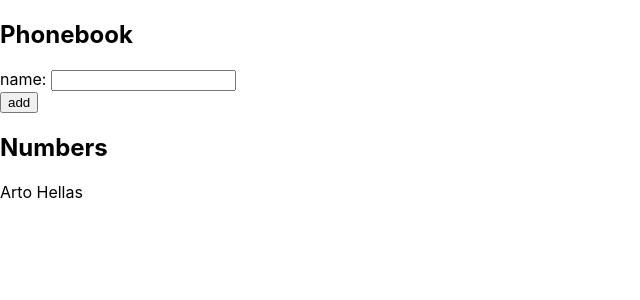
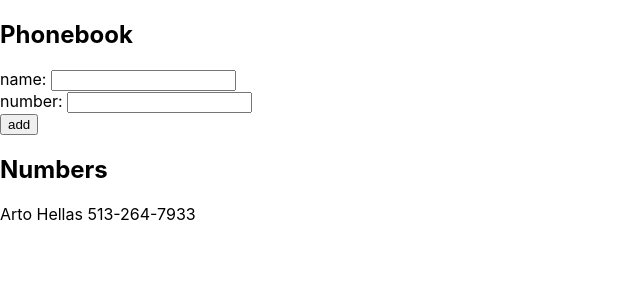
Before and after one commit to Cgard5424/fullstackopen, a React (Create React App) app in the folder part2/phonebook/: page / in a window 1280 px wide. Shown: the top 300 px of the page, without its empty margins (0-640 px from the left). Built offline with nearby package versions, Linux system fonts and the light colour scheme.

Commit message:
Finished part 2.8

```diff
--- a/part2/phonebook/src/App.js
+++ b/part2/phonebook/src/App.js
@@ -3,16 +3,19 @@ import React, { useState } from 'react'
 const App = () => {
   const [persons, setPersons] = useState([
     { name: 'Arto Hellas',
-      id: 'Arto Hellas' }
+      id: 'Arto Hellas',
+      number: '513-264-7933' }
   ])
   const [newName, setNewName] = useState('')
+  const [newNumber, setNewNumber] = useState('')
 
   const addName = (event) => {
     event.preventDefault()
     //console.log(event.target.name)
     const nameObject = {
       name: newName,
-      id: newName
+      id: newName,
+      number: newNumber
     }
 
     if (!persons.some(person => person.name === newName)) {
@@ -29,6 +32,11 @@ const App = () => {
     setNewName(event.target.value)
   }
 
+  const handleNumberChange = (event) => {
+    //console.log(event.target.value)
+    setNewNumber(event.target.value)
+  }
+
   return (
     <div>
       <h2>Phonebook</h2>
@@ -40,22 +48,28 @@ const App = () => {
           />
         </div>
         <div>
+          number: <input
+            value={newNumber}
+            onChange={handleNumberChange}
+          />
+        </div>
+        <div>
           <button type="submit">add</button>
         </div>
       </form>
       <h2>Numbers</h2>
       {persons.map(name =>
-        <Name key={name.id} name={name} />
+        <Numbers key={name.id} name={name} />
         )}
     </div>
   )
 }
 
-const Name = ({ name }) => {
+const Numbers = ({ name }) => {
   //console.log(name.id)
   return(
     <div>
-      {name.name}
+      {name.name} {name.number}
     </div>
   )
 }
```
